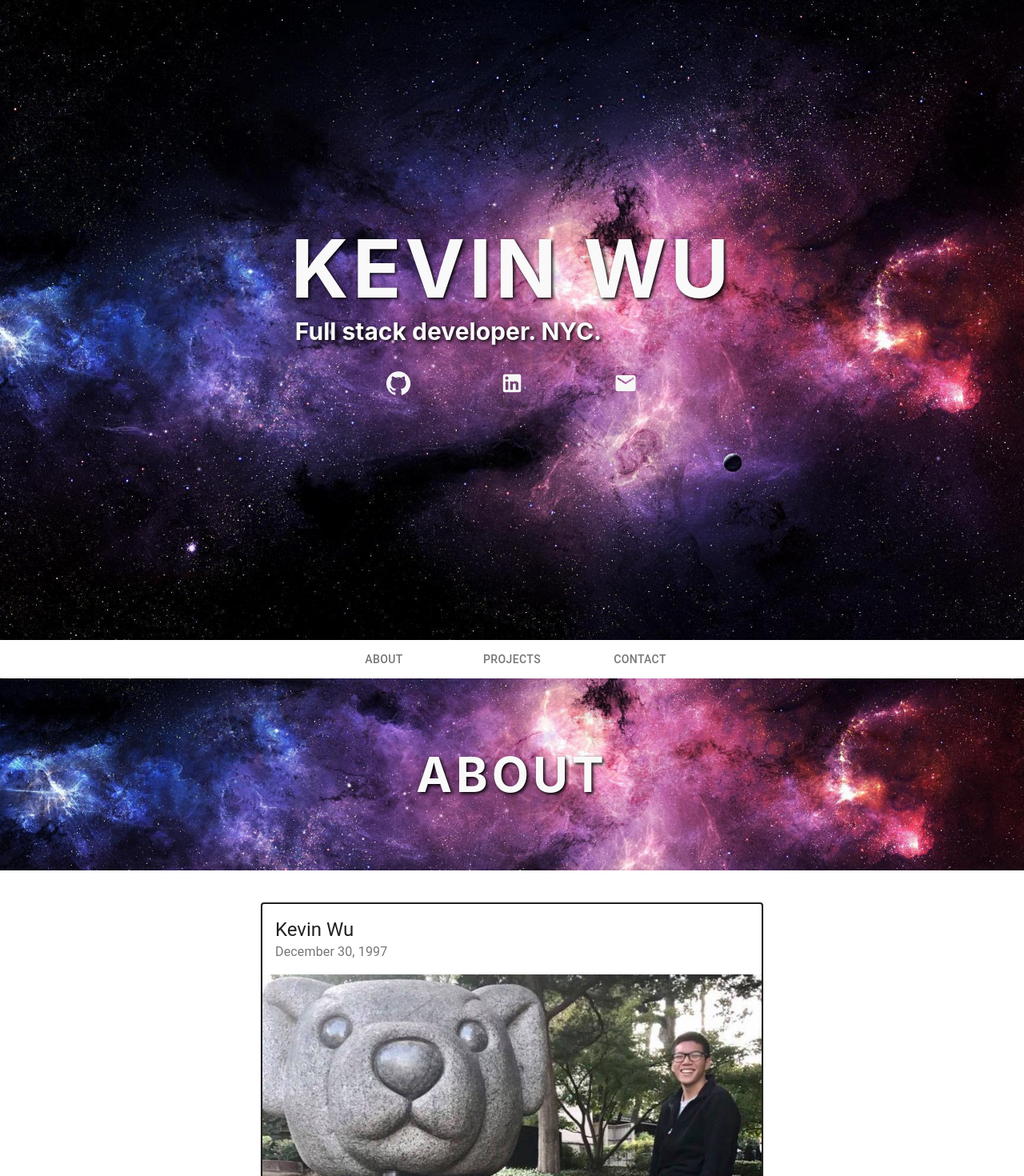
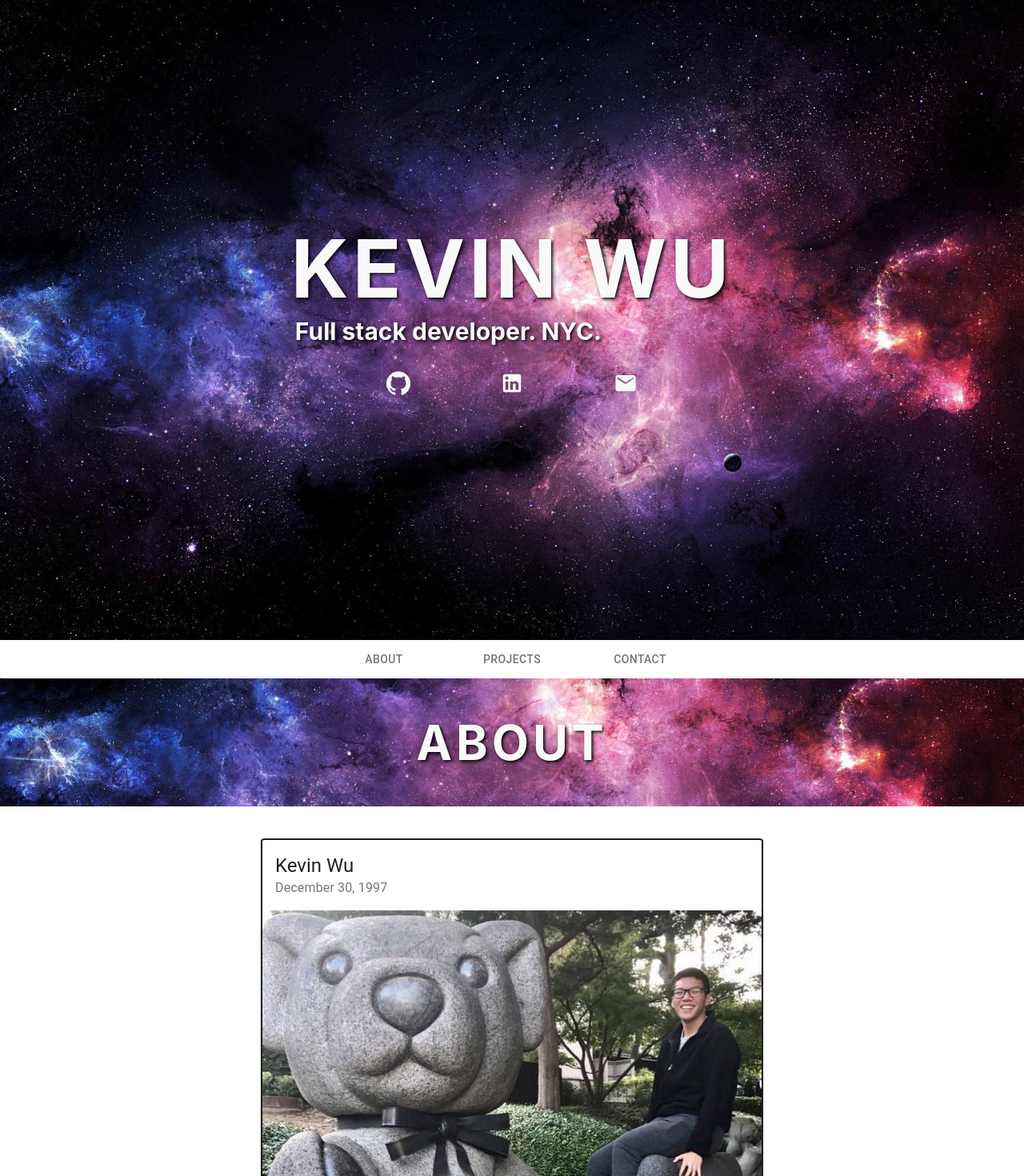
Before and after one commit to kevkevwuhoo/kwu-react-portfolio, a React (Create React App) app: page /about in a window 1280 px wide. Shown: the top 1470 px of the page at 80% size. Built offline with nearby package versions, Linux system fonts and the light colour scheme.

Commit message:
Fixed sizing of subheader

```diff
--- a/src/components/SubHeader/style.css
+++ b/src/components/SubHeader/style.css
@@ -8,7 +8,7 @@
   background: url('../../assets/images/background.jpg') no-repeat center;
   background-size: cover;
   background-attachment: fixed;
-  height: 30vh;
+  height: 20vh;
   display: flex;
   justify-content: center;
   align-items: center;
```
